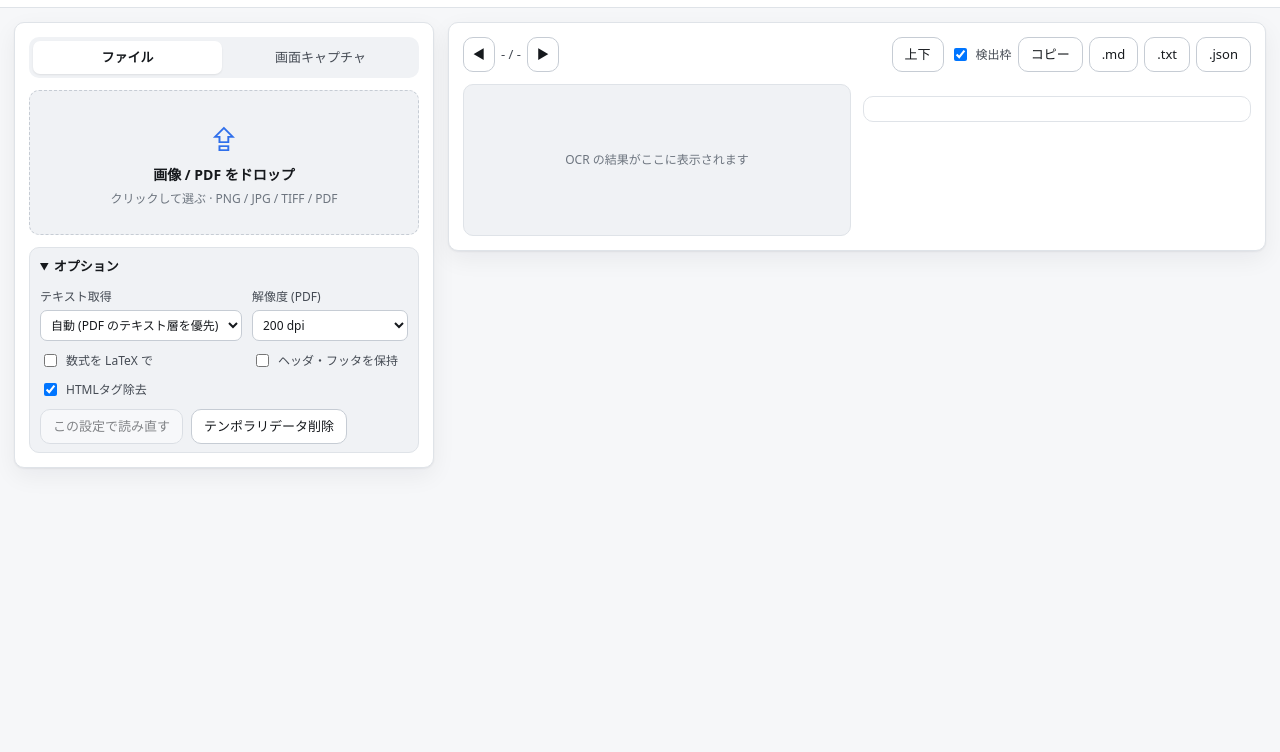
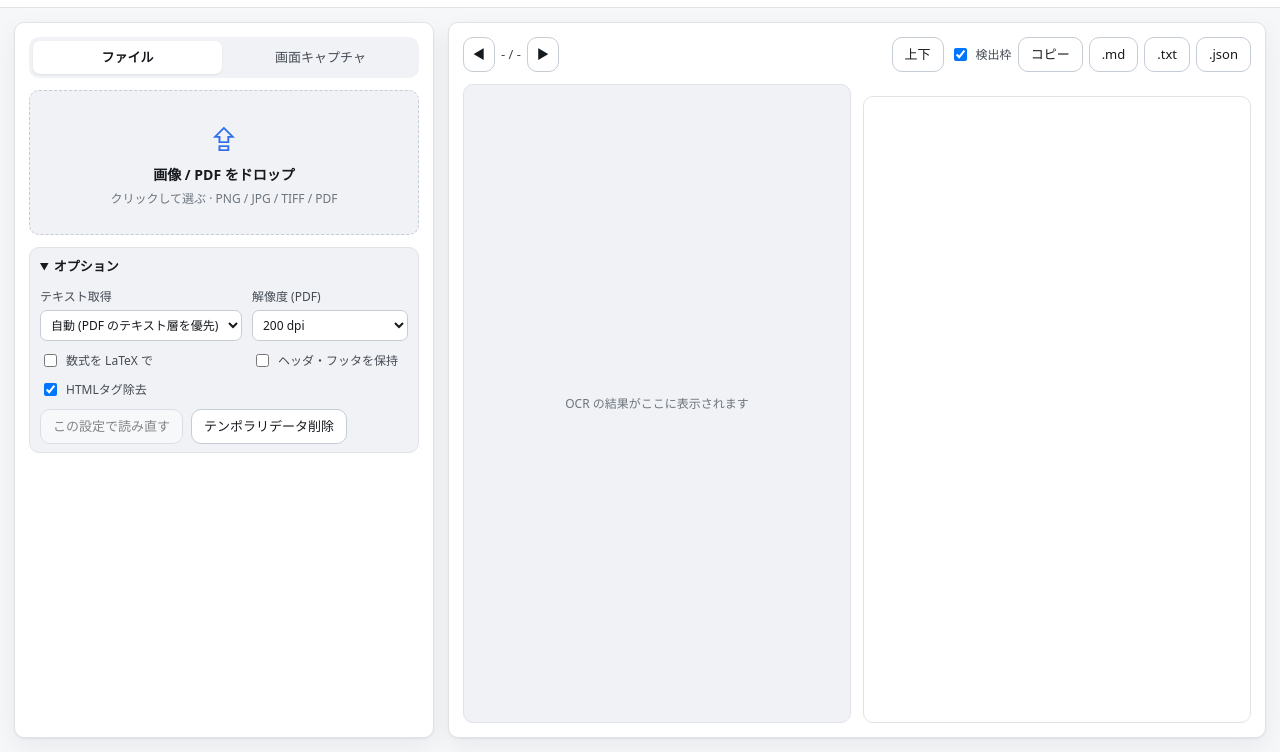
Before and after one commit to hirogura/selfocr, a plain HTML site: page selfocr/static/index.html in a window 1280 px wide. Both pictures are taken after a click on the button "左右". Shown: the part 48-800 px from the top of the page. Drawn offline with Linux system fonts and the light colour scheme; no server answers.

Commit message:
selfOCR v.0.4.1 (左右モードの表示を画面いっぱいまで広げる)
- 左右モードでは, プレビューと認識結果の高さを画面いっぱいまで使うようにした
  (2 カラム表示のときは行の高さを画面に合わせて, 左の入力パネルは中でスクロール)
- 1 カラム (狭い画面) では左右に並べず上下に戻すようにした

```diff
--- a/selfocr/static/style.css
+++ b/selfocr/static/style.css
@@ -359,15 +359,29 @@ body {
   gap: 12px;
   min-height: 0;
 }
-.layout.is-side .out-body { flex-direction: row; align-items: stretch; }
-.layout.is-side .preview-wrap { flex: 1 1 50%; min-width: 0; max-height: 60vh; }
+
+/* 左右モード: プレビューと結果を画面いっぱいまで表示する */
+.layout.is-side .out-body { flex-direction: row; align-items: stretch; flex: 1; min-height: 0; }
+.layout.is-side .preview-wrap { flex: 1 1 50%; min-width: 0; max-height: none; }
 .layout.is-side .out-side { flex: 1 1 50%; min-width: 0; }
-.layout.is-side .result-text { max-height: 58vh; }
+.layout.is-side .result-text { flex: 1 1 auto; max-height: none; min-height: 0; }
 
-@media (max-width: 700px) {
-  .layout.is-side .out-body { flex-direction: column; }
-  .layout.is-side .preview-wrap,
+@media (min-width: 901px) {
+  /* 2 カラムのときは, 高さを画面いっぱいまで使う */
+  .layout.is-side {
+    grid-template-rows: minmax(0, 1fr);
+    align-items: stretch;
+  }
+  .layout.is-side #panel-input { overflow: auto; min-height: 0; }
+  .layout.is-side #panel-output { min-height: 0; }
+}
+
+@media (max-width: 900px) {
+  /* 1 カラム (狭い画面) では左右に並べず, 上下に戻す */
+  .layout.is-side .out-body { flex-direction: column; flex: 0 1 auto; }
+  .layout.is-side .preview-wrap { flex: 0 1 auto; max-height: 52vh; }
   .layout.is-side .out-side { flex: 0 1 auto; }
+  .layout.is-side .result-text { flex: 0 1 auto; max-height: 34vh; }
 }
 
 .meta {
```
Also changed, not shown: 3 other files.
